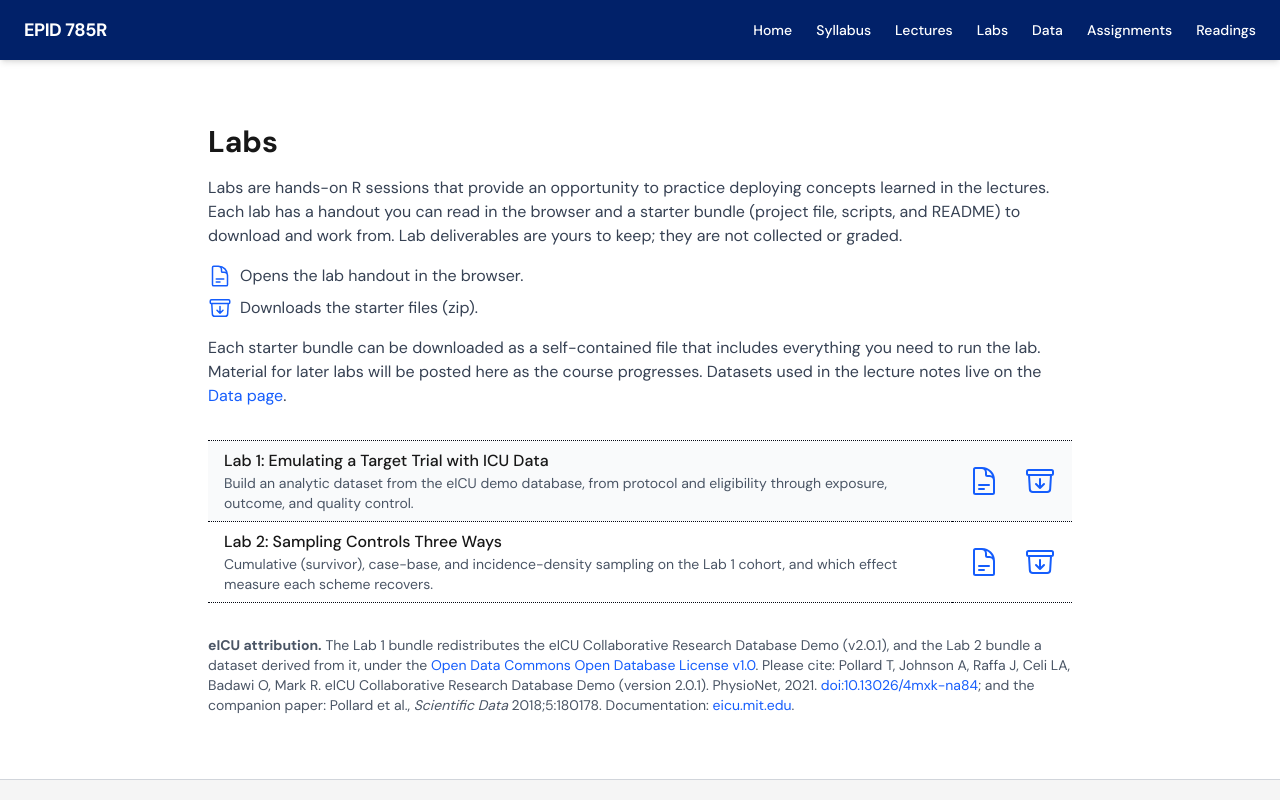
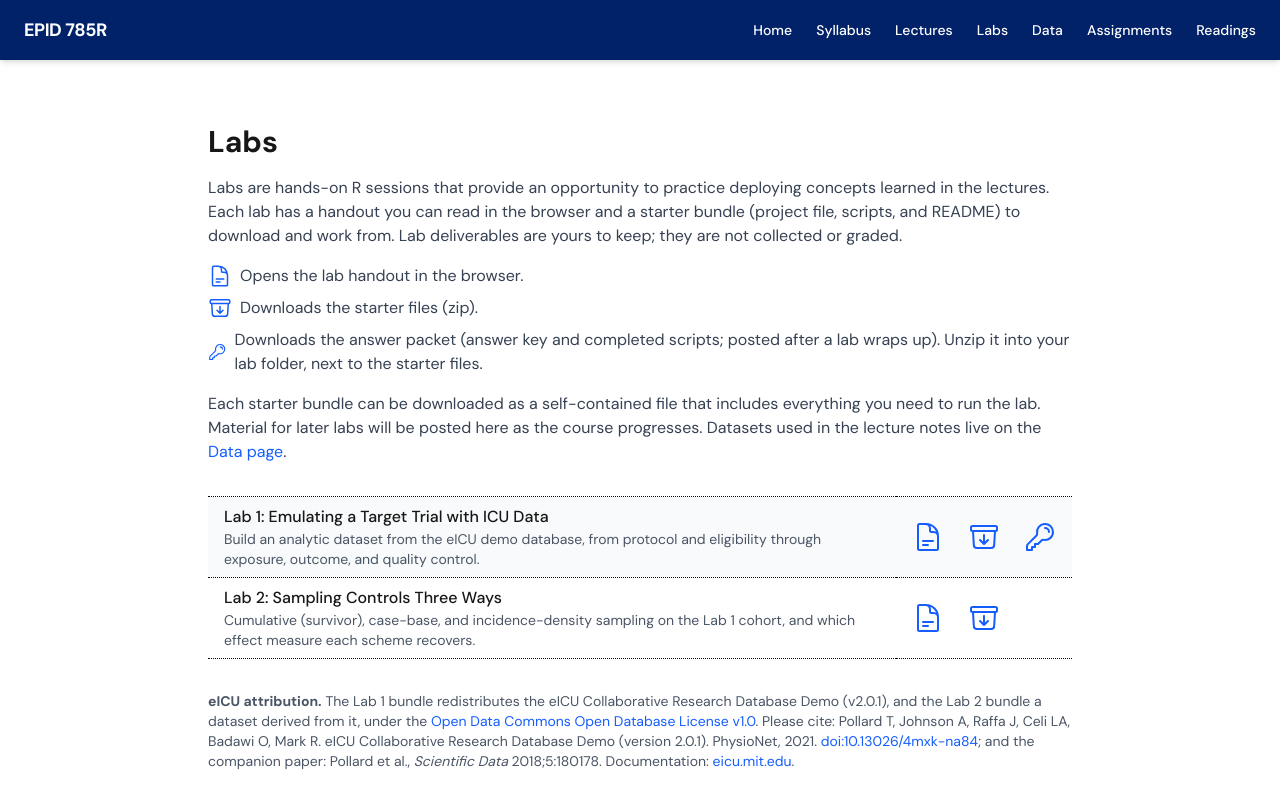
Before and after one commit to ainaimi/epid750-site, a Next.js app: page /labs in a window 1280 px wide. Shown: the top 800 px of the page. Built offline with nearby package versions, Linux system fonts and the light colour scheme.

Commit message:
Course content update: 2026-09-14 08:47

```diff
--- a/src/app/labs/page.tsx
+++ b/src/app/labs/page.tsx
@@ -1,6 +1,10 @@
 // src/app/labs/page.tsx
 import React from "react";
-import { DocumentTextIcon, ArchiveBoxArrowDownIcon } from "@heroicons/react/24/outline";
+import {
+  DocumentTextIcon,
+  ArchiveBoxArrowDownIcon,
+  KeyIcon,
+} from "@heroicons/react/24/outline";
 import Link from "next/link";
 import { asset } from "@/site.config";
 
@@ -9,6 +13,7 @@ type Lab = {
   description: string;
   handout: string;
   starter: string;
+  solutions?: string;
 };
 
 export default function LabsPage() {
@@ -19,6 +24,7 @@ export default function LabsPage() {
         "Build an analytic dataset from the eICU demo database, from protocol and eligibility through exposure, outcome, and quality control.",
       handout: asset("/labs/lab1.html"),
       starter: asset("/labs/lab1_starter.zip"),
+      solutions: asset("/labs/lab1_solutions.zip"),
     },
     {
       topic: "Lab 2: Sampling Controls Three Ways",
@@ -50,6 +56,14 @@ export default function LabsPage() {
           <li className="flex items-center gap-2">
             <ArchiveBoxArrowDownIcon className="h-6 w-6 text-blue-600" />
             <span>Downloads the starter files (zip).</span>
+          </li>
+          <li className="flex items-center gap-2">
+            <KeyIcon className="h-6 w-6 text-blue-600" />
+            <span>
+              Downloads the answer packet (answer key and completed scripts;
+              posted after a lab wraps up). Unzip it into your lab folder, next
+              to the starter files.
+            </span>
           </li>
         </ul>
 
@@ -96,6 +110,17 @@ export default function LabsPage() {
                   >
                     <ArchiveBoxArrowDownIcon className="h-8 w-8" />
                   </a>
+                  {lab.solutions ? (
+                    <a
+                      href={lab.solutions}
+                      className="text-blue-600 hover:text-blue-800"
+                      title="Answer packet (zip)"
+                    >
+                      <KeyIcon className="h-8 w-8" />
+                    </a>
+                  ) : (
+                    <span aria-hidden="true" className="h-8 w-8" />
+                  )}
                 </div>
               </td>
             </tr>
```
Also changed, not shown: 2 other files (tests, documents, lock files or other folders).
